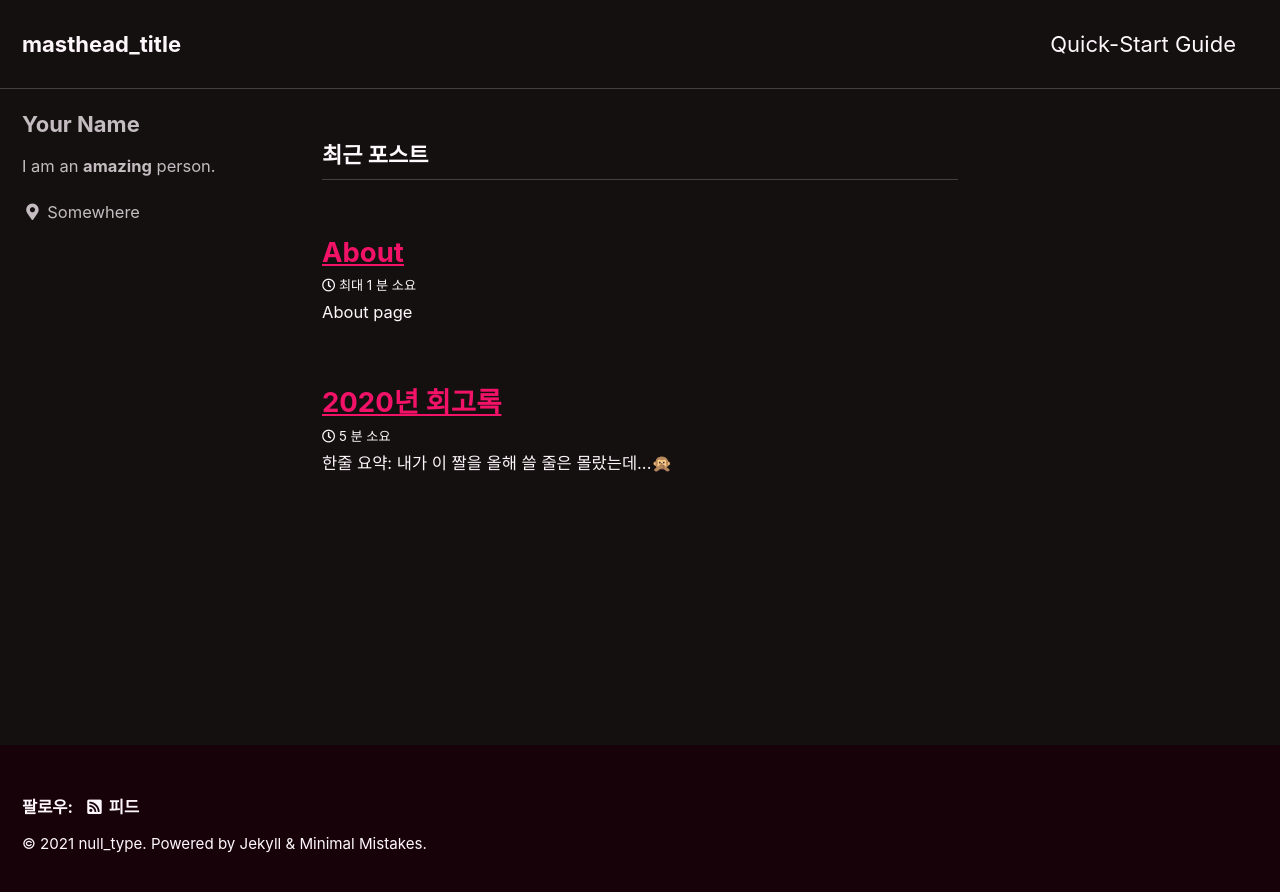
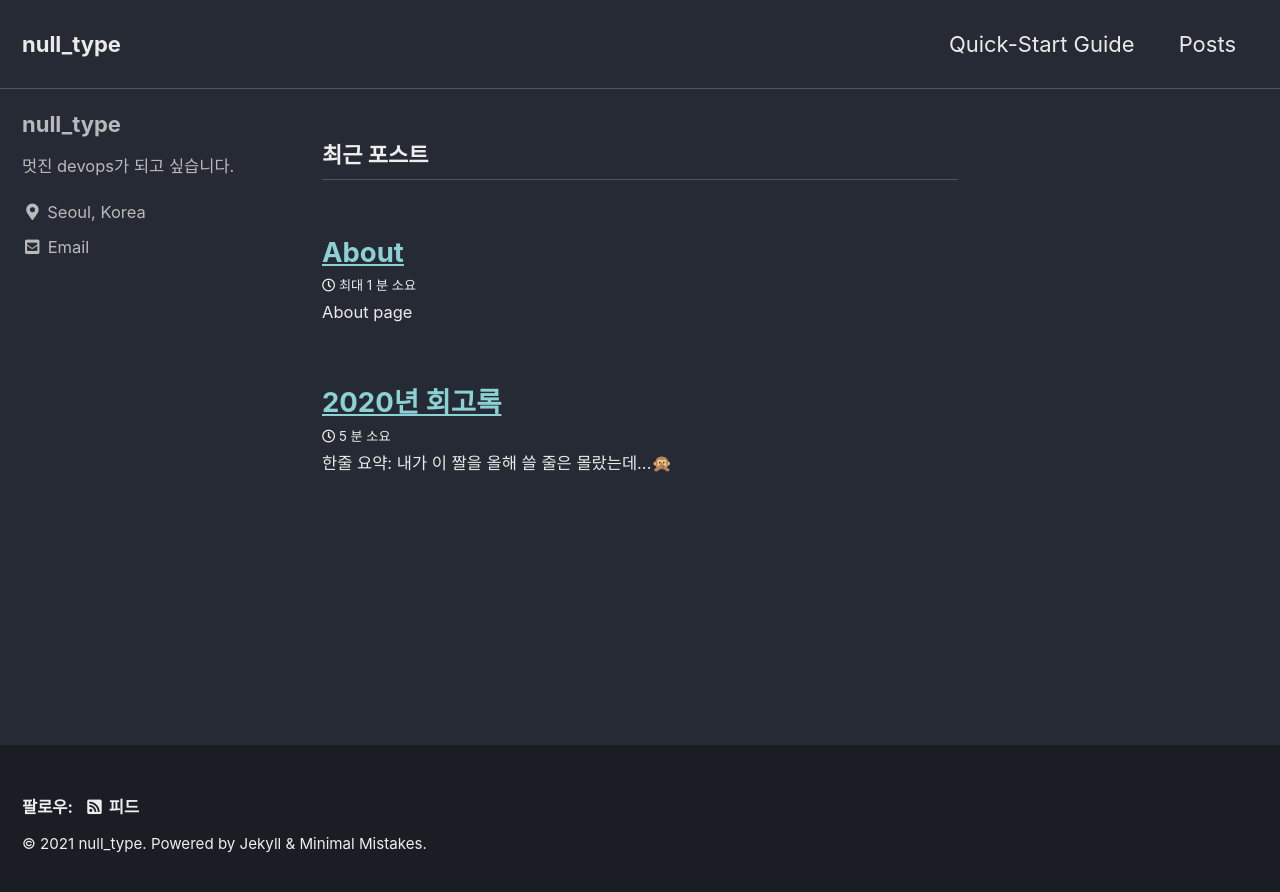
Before and after one commit to llunarian/llunarian.github.io, a Jekyll site: the page built from index.html, in a window 1280 px wide. Shown: the top 892 px of the page. Built offline with Jekyll 4.4.1, drawn with Linux system fonts in a browser that asks for light colours; cached includes are drawn as plain includes; the list of posts is cut into pages by our own code.

Commit message:
editing....

```diff
--- a/_config.yml
+++ b/_config.yml
@@ -12,7 +12,7 @@
 
 # theme                  : "minimal-mistakes-jekyll"
 # remote_theme           : "mmistakes/minimal-mistakes"
-minimal_mistakes_skin    : "neon" # "air", "aqua", "contrast", "dark", "dirt", "neon", "mint", "plum", "sunrise"
+minimal_mistakes_skin    : "dark" # "air", "aqua", "contrast", "dark", "dirt", "neon", "mint", "plum", "sunrise"
 
 # Site Settings
 locale                   : "ko-KR"
@@ -20,19 +20,19 @@ title                    : "null_type"
 title_separator          : "-"
 subtitle                 : # site tagline that appears below site title in masthead
 name                     : "null_type"
-description              : "An amazing website."
+description              : "devops 공부하는 블로그"
 url                      : "https://llunarian.github.io" # the base hostname & protocol for your site e.g. "https://mmistakes.github.io"
 baseurl                  : "" # the subpath of your site, e.g. "/blog"
 repository               : "llunarian/llunarian.github.io" # GitHub username/repo-name e.g. "mmistakes/minimal-mistakes"
 teaser                   : # path of fallback teaser image, e.g. "/assets/images/500x300.png"
 logo                     : # path of logo image to display in the masthead, e.g. "/assets/images/88x88.png"
-masthead_title           : "masthead_title" # overrides the website title displayed in the masthead, use " " for no title
+masthead_title           : "null_type" # overrides the website title displayed in the masthead, use " " for no title
 # breadcrumbs            : false # true, false (default)
 words_per_minute         : 200
 comments:
-  provider               : # false (default), "disqus", "discourse", "facebook", "staticman", "staticman_v2", "utterances", "custom"
+  provider               : "disqus" # false (default), "disqus", "discourse", "facebook", "staticman", "staticman_v2", "utterances", "custom"
   disqus:
-    shortname            : # https://help.disqus.com/customer/portal/articles/466208-what-s-a-shortname-
+    shortname            : "llunarian" # https://help.disqus.com/customer/portal/articles/466208-what-s-a-shortname-
   discourse:
     server               : # https://meta.discourse.org/t/embedding-discourse-comments-via-javascript/31963 , e.g.: meta.discourse.org
   facebook:
@@ -93,15 +93,15 @@ analytics:
 
 # Site Author
 author:
-  name             : "Your Name"
+  name             : "null_type"
   avatar           : # path of avatar image, e.g. "/assets/images/bio-photo.jpg"
-  bio              : "I am an **amazing** person."
-  location         : "Somewhere"
+  bio              : "멋진 devops가 되고 싶습니다."
+  location         : "Seoul, Korea"
   email            :
   links:
     - label: "Email"
       icon: "fas fa-fw fa-envelope-square"
-      # url: "mailto:your.name@email.com"
+      url: "mailto:lllunarian@gmail.com"
     - label: "Website"
       icon: "fas fa-fw fa-link"
       # url: "https://your-website.com"
@@ -145,6 +145,7 @@ footer:
 include:
   - .htaccess
   - _pages
+  - _posts
 exclude:
   - "*.sublime-project"
   - "*.sublime-workspace"
@@ -276,6 +277,6 @@ defaults:
       layout: single
       author_profile: true
       read_time: true
-      comments: # true
+      comments: true
       share: true
       related: true
--- a/_data/navigation.yml
+++ b/_data/navigation.yml
@@ -2,6 +2,8 @@
 main:
   - title: "Quick-Start Guide"
     url: https://mmistakes.github.io/minimal-mistakes/docs/quick-start-guide/
+  - title: "Posts"
+    url: /_posts/
   # - title: "About"
   #   url: https://mmistakes.github.io/minimal-mistakes/about/
   # - title: "Sample Posts"
```
